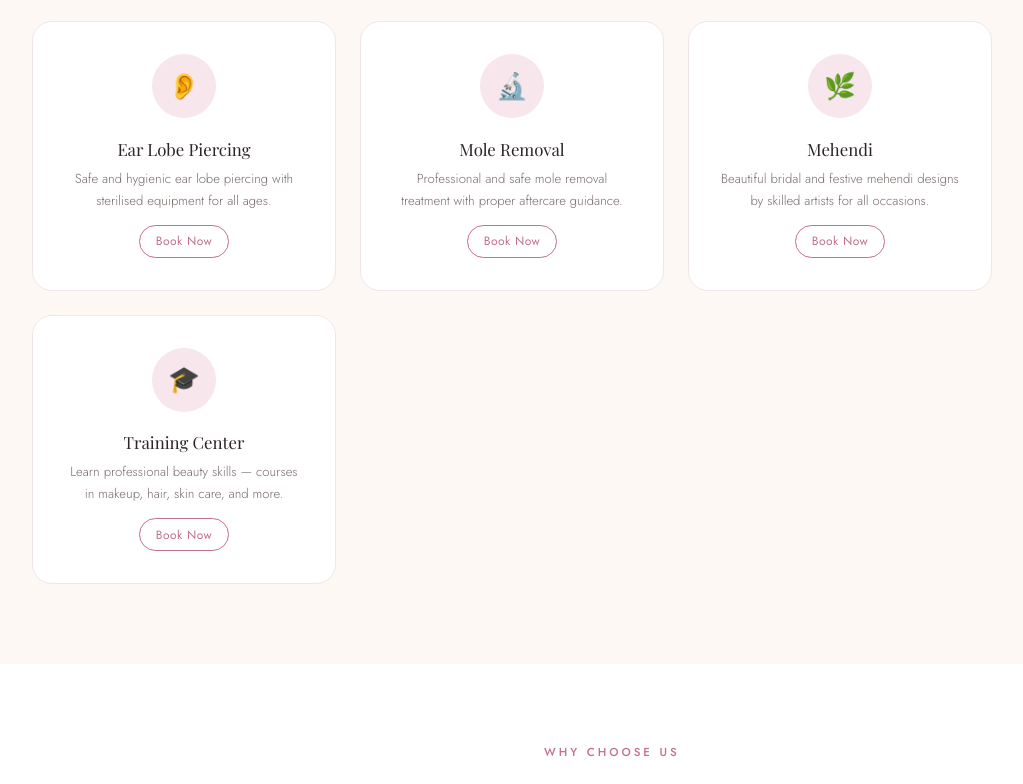
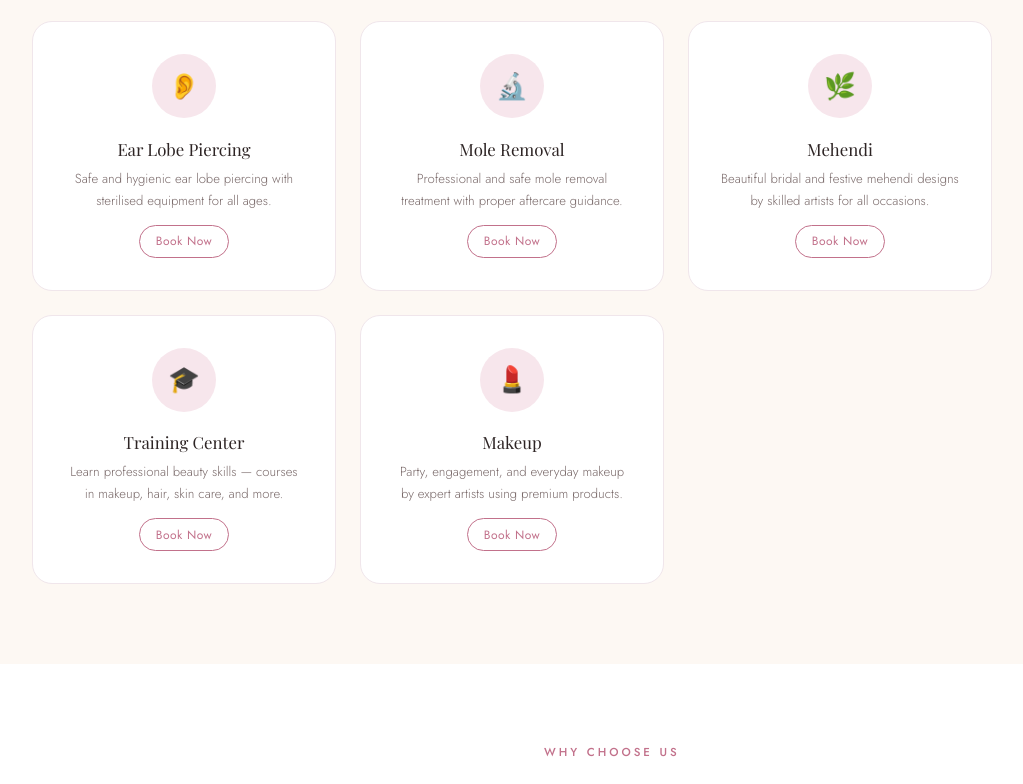
Before and after one commit to Jairajthakur/Client_1, a website: page index.html in a window 1280 px wide. Shown: the part 1603-2387 px from the top of the page, without its empty margins (128-1151 px from the left). Drawn offline with nearby package versions, Linux system fonts and the light colour scheme; a web font is replaced by a local one.

Commit message:
Update index.html

```diff
--- a/index.html
+++ b/index.html
@@ -269,7 +269,7 @@
 
 <!-- MARQUEE -->
 <div class="marquee-bar">
-  <span class="marquee-inner">✦ Hair Care &nbsp;&nbsp;&nbsp; ✦ Facials &nbsp;&nbsp;&nbsp; ✦ Manicure &amp; Pedicure &nbsp;&nbsp;&nbsp; ✦ Waxing &nbsp;&nbsp;&nbsp; ✦ Bridal Packages &nbsp;&nbsp;&nbsp; ✦ Skin Treatments &nbsp;&nbsp;&nbsp; ✦ Eyebrow Threading &nbsp;&nbsp;&nbsp; ✦ Mehendi &nbsp;&nbsp;&nbsp; ✦ Training Center &nbsp;&nbsp;&nbsp; ✦ Degloor's Favourite Parlor &nbsp;&nbsp;&nbsp; ✦ Nanded District &nbsp;&nbsp;&nbsp; ✦ Hair Care &nbsp;&nbsp;&nbsp; ✦ Facials &nbsp;&nbsp;&nbsp;</span>
+  <span class="marquee-inner">✦ Hair Care &nbsp;&nbsp;&nbsp; ✦ Facials &nbsp;&nbsp;&nbsp; ✦ Manicure &amp; Pedicure &nbsp;&nbsp;&nbsp; ✦ Waxing &nbsp;&nbsp;&nbsp; ✦ Bridal Packages &nbsp;&nbsp;&nbsp; ✦ Skin Treatments &nbsp;&nbsp;&nbsp; ✦ Eyebrow Threading &nbsp;&nbsp;&nbsp; ✦ Mehendi &nbsp;&nbsp;&nbsp; ✦ Training Center &nbsp;&nbsp;&nbsp; ✦ Makeup &nbsp;&nbsp;&nbsp; ✦ Degloor's Favourite Parlor &nbsp;&nbsp;&nbsp; ✦ Nanded District &nbsp;&nbsp;&nbsp; ✦ Hair Care &nbsp;&nbsp;&nbsp; ✦ Facials &nbsp;&nbsp;&nbsp;</span>
 </div>
 
 <!-- SERVICES -->
@@ -337,6 +337,12 @@
       <div class="service-icon">🎓</div>
       <div class="service-name">Training Center</div>
       <div class="service-desc">Learn professional beauty skills — courses in makeup, hair, skin care, and more.</div>
+      <button class="service-book-btn">Book Now</button>
+    </div>
+    <div class="service-card" onclick="openModal('Makeup')">
+      <div class="service-icon">💄</div>
+      <div class="service-name">Makeup</div>
+      <div class="service-desc">Party, engagement, and everyday makeup by expert artists using premium products.</div>
       <button class="service-book-btn">Book Now</button>
     </div>
   </div>
@@ -465,6 +471,7 @@
             <option>Mole Removal</option>
             <option>Mehendi</option>
             <option>Training Center</option>
+          <option>Makeup</option>
           </select>
         </div>
         <div class="form-group">
@@ -538,6 +545,7 @@
           <option>Mole Removal</option>
           <option>Mehendi</option>
           <option>Training Center</option>
+          <option>Makeup</option>
         </select>
       </div>
       <div class="form-group">
@@ -577,7 +585,7 @@
   })
 
   // ===== MODAL =====
-  const services = ['Hair Styling','Facial & Skin','Manicure & Pedicure','Bridal Package','Threading & Waxing','Spa & Massage','Ear Lobe Piercing','Mole Removal','Mehendi','Training Center']
+  const services = ['Hair Styling','Facial & Skin','Manicure & Pedicure','Bridal Package','Threading & Waxing','Spa & Massage','Ear Lobe Piercing','Mole Removal','Mehendi','Training Center','Makeup']
   function openModal(service){
     const overlay = document.getElementById('modalOverlay')
     overlay.classList.add('open')
```
